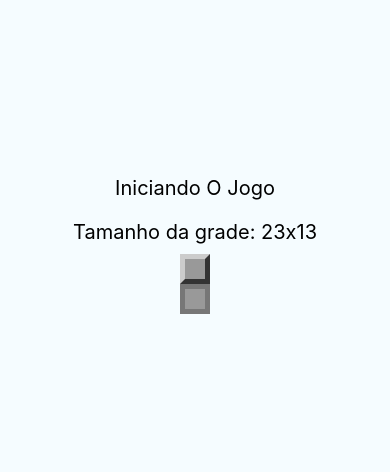
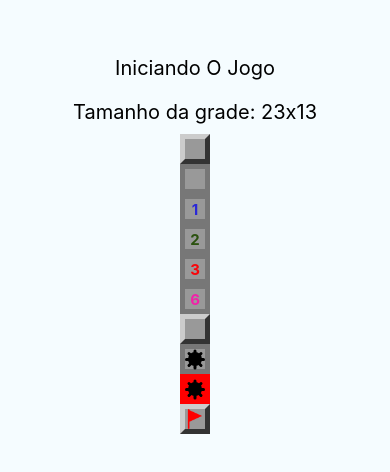
Before and after one commit to Masaiha/react-native-campo-minado, a React Native app in the folder campoMinado/: screen / in a window 390 px wide. Shown: the part 182-654 px from the top of the page. Built offline with nearby package versions, Linux system fonts and the light colour scheme.

Commit message:
criando campo bandeira

```diff
--- a/campoMinado/App.js
+++ b/campoMinado/App.js
@@ -24,6 +24,7 @@ import {
   ReloadInstructions,
 } from 'react-native/Libraries/NewAppScreen';
 import Field from './src/components/Field';
+import Flag from './src/components/Flag';
 import params from './src/params';
 
 export default class App extends Component {
@@ -34,6 +35,14 @@ export default class App extends Component {
       <Text style={styles.welcome} >Tamanho da grade: {params.getRowsAmount() +"x"+ params.getColumnsAmount()}</Text>
       <Field />
       <Field opened/>
+      <Field opened nearMines={1}/>
+      <Field opened nearMines={2}/>
+      <Field opened nearMines={3}/>
+      <Field opened nearMines={6}/>
+      <Field mined/>
+      <Field mined opened/>
+      <Field mined opened exploded/>
+      <Field flagged />
     </SafeAreaView>
     );
   }
--- a/campoMinado/src/components/Field.js
+++ b/campoMinado/src/components/Field.js
@@ -1,16 +1,18 @@
 import React from 'react';
-import { View, StyleSheet } from 'react-native';
+import { View, StyleSheet, Text } from 'react-native';
 import params from '../params';
+import Flag from './Flag';
 import Mine from './Mine';
 
 export default props => {
 
-    const { mined, opened, nearMines, exploded } = props;
+    const { mined, opened, nearMines, exploded, flagged } = props;
 
     const styleField = [styles.field]
 
     if(opened) styleField.push(styles.opened)
     if(exploded) styleField.push(styles.exploded)
+    if(flagged) styleField.push(styles.flagged, styles.regular)
 
     if(styleField.length === 1) styleField.push(styles.regular)
 
@@ -20,7 +22,7 @@ export default props => {
         if(nearMines == 1) color = '#2A28D7'
         if(nearMines == 2) color = '#2B520F'
         if(nearMines > 2 && nearMines < 6) color = '#F9060A'
-        else color = '#F221A9'
+        if(nearMines >= 6) color = '#F221A9'
     }
 
     return (
@@ -32,6 +34,9 @@ export default props => {
             }
             {mined && opened ?
                 <Mine /> : false
+            }
+            {flagged && !opened ?
+                <Flag /> : false
             }
         </View>
     )
--- /dev/null
+++ b/campoMinado/src/components/Flag.js
@@ -0,0 +1,19 @@
+import React from 'react';
+import { View, StyleSheet, Image } from 'react-native';
+import bandeira from '../../wwwroot/imagens/bandeira.png';
+
+export default props => {
+    return (
+        <View>
+            <Image source={bandeira} style={styles.img}/>
+        </View>
+    )
+}
+
+const styles = StyleSheet.create({
+    img: {
+        width: 20,
+        height: 20,
+        //backgroundColor: '#999',
+    }
+})
```
Also changed, not shown: campoMinado/wwwroot/imagens/bandeira.png (added).
